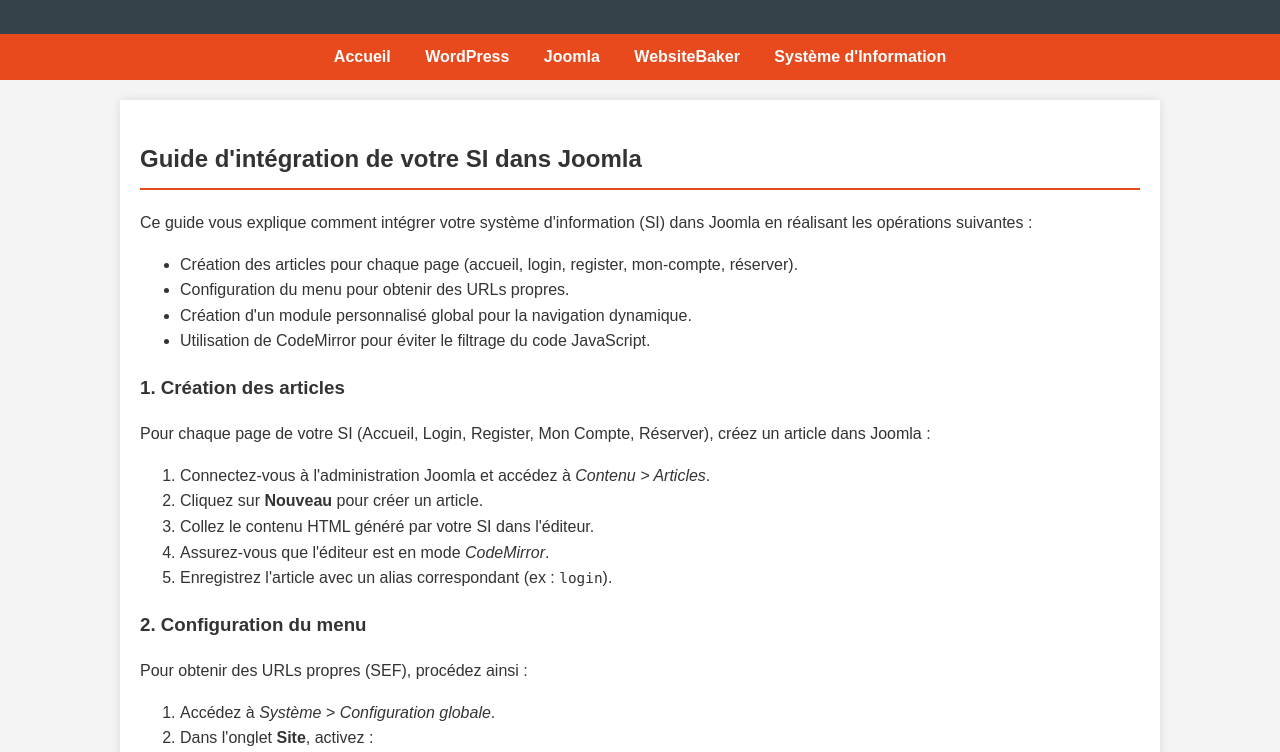
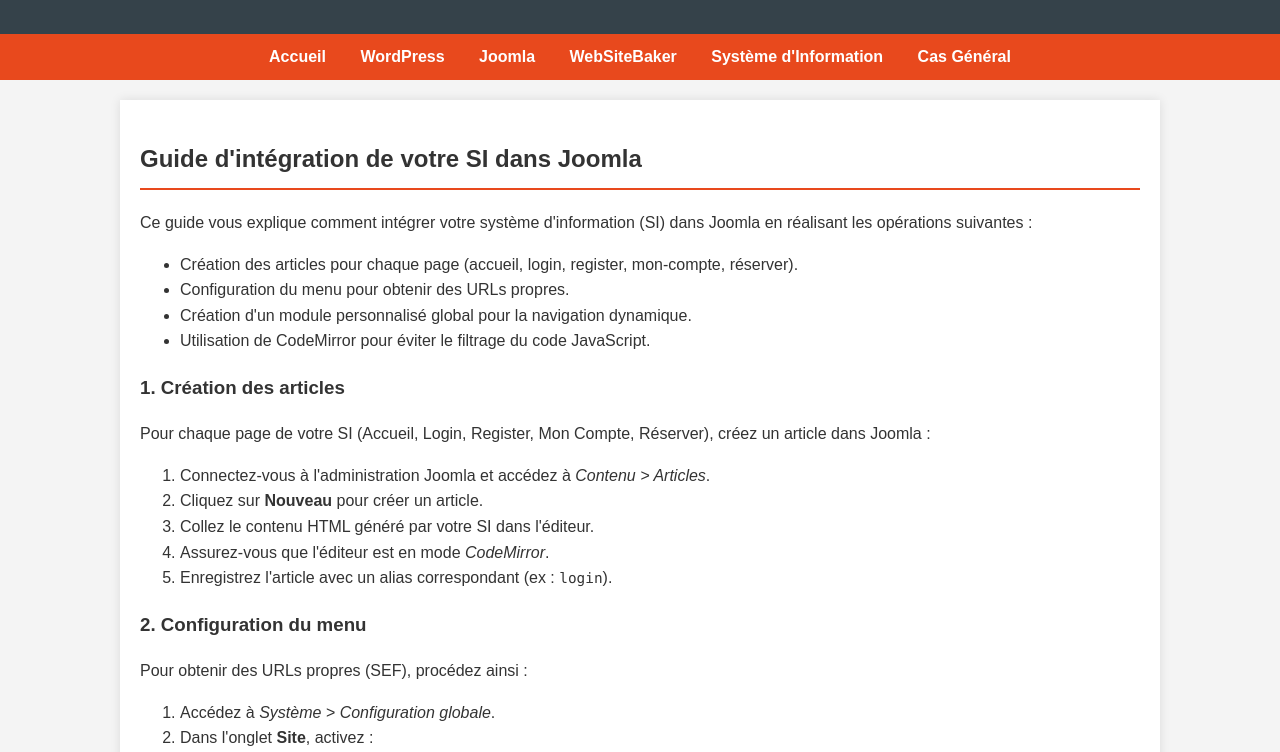
Before and after one commit to Ilyes-a/CMS-AJAX-tutorial, a plain HTML site: page joomla.html in a window 1280 px wide. Shown: the part 100-852 px from the top of the page. Drawn offline with Linux system fonts and the light colour scheme.

Commit message:
Update joomla.html

```diff
--- a/joomla.html
+++ b/joomla.html
@@ -17,8 +17,9 @@
       <li><a href="index.html">Accueil</a></li>
       <li><a href="wordpress.html">WordPress</a></li>
       <li><a href="joomla.html">Joomla</a></li>
-      <li><a href="websitebaker.html">WebsiteBaker</a></li>
+      <li><a href="websitebaker.html">WebSiteBaker</a></li>
       <li><a href="SI.html">Système d'Information</a></li>
+      <li><a href="CasGen.html">Cas Général</a></li>
     </ul>
   </nav>
 
```
